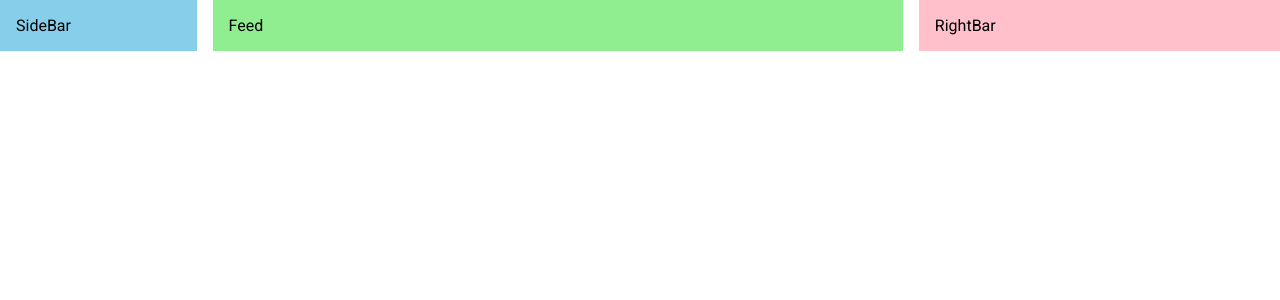
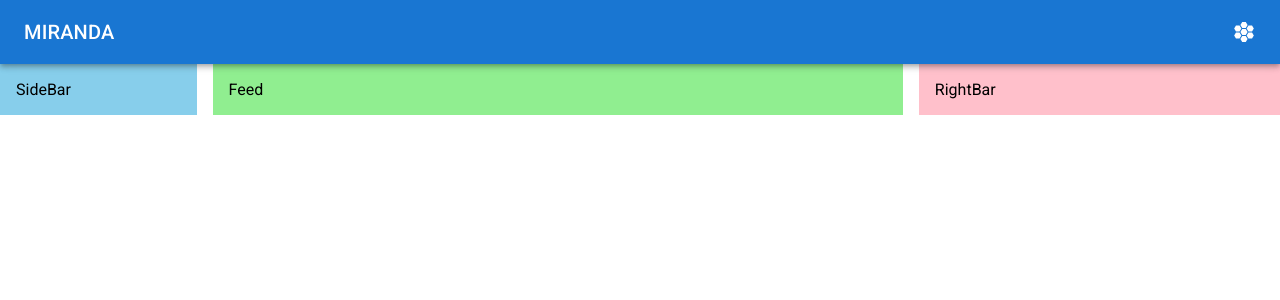
Before and after one commit to Haashir-Shakeel/materialui-react, a React (Create React App) app: page / in a window 1280 px wide. Shown: the top 300 px of the page. Built offline with nearby package versions, Linux system fonts and the light colour scheme.

Commit message:
all files setup, navbar

```diff
--- a/src/App.js
+++ b/src/App.js
@@ -7,7 +7,7 @@
 function App() {
   return(
     <Box>
-      {/* <Navbar></Navbar> */}
+      <Navbar></Navbar>
       <Stack direction="row" spacing={2} justifyContent="space-between">
       <Sidebar></Sidebar>
       <Feed></Feed>
--- a/src/components/Navbar.jsx
+++ b/src/components/Navbar.jsx
@@ -1,7 +1,19 @@
+import { AppBar, styled, Toolbar, Typography } from "@mui/material"
+import {Hive} from '@mui/icons-material'
+const StyledToolbar = styled(Toolbar)({
+    display: "flex",
+    justifyContent: "space-between"
+})
+
 export const Navbar = ()=>{
     return(
-        <div>
-            NavBar
-        </div>
+        <AppBar position="sticky">
+            <StyledToolbar>
+                <Typography variant="h6" sx={{display:{xs:"none",sm:"block"}}}>
+                    MIRANDA
+                </Typography>
+                <Hive/>
+            </StyledToolbar>
+        </AppBar>
     )
 }
--- a/src/components/Rightbar.jsx
+++ b/src/components/Rightbar.jsx
@@ -2,7 +2,10 @@
 
 export const Rightbar = ()=>{
     return(
-        <Box bgcolor="pink" flex={2} p={2}>
+        <Box
+        bgcolor="pink"
+        flex={2} p={2}
+        sx={{display:{xs:"none" , sm:"block"}}}>
             RightBar
         </Box>
     )
--- a/src/components/Sidebar.jsx
+++ b/src/components/Sidebar.jsx
@@ -2,7 +2,10 @@
 
 export const Sidebar = ()=>{
     return(
-        <Box bgcolor="skyblue" flex={1} p={2}>
+        <Box
+        bgcolor="skyblue"
+        flex={1} p={2}
+        sx={{display: {xs:"none",sm:"block"}}}>
             SideBar
         </Box>
     )
```
